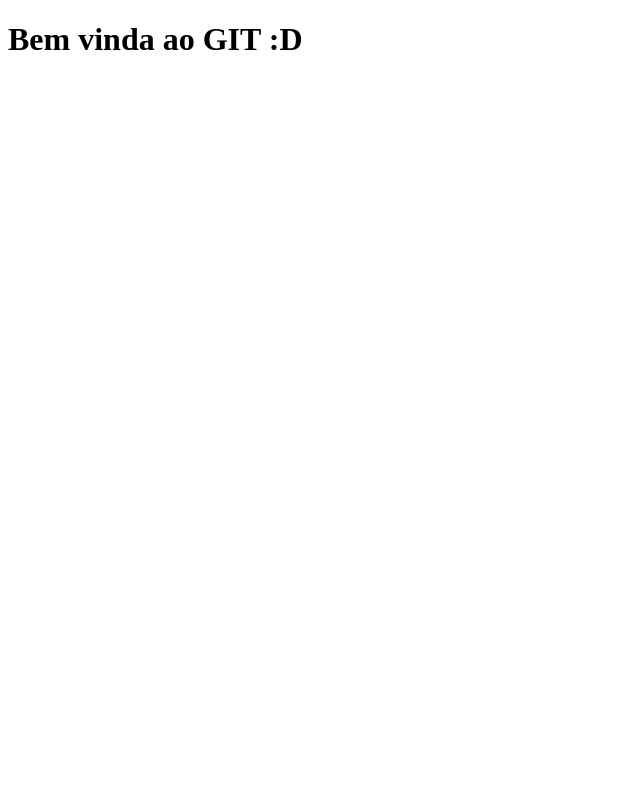
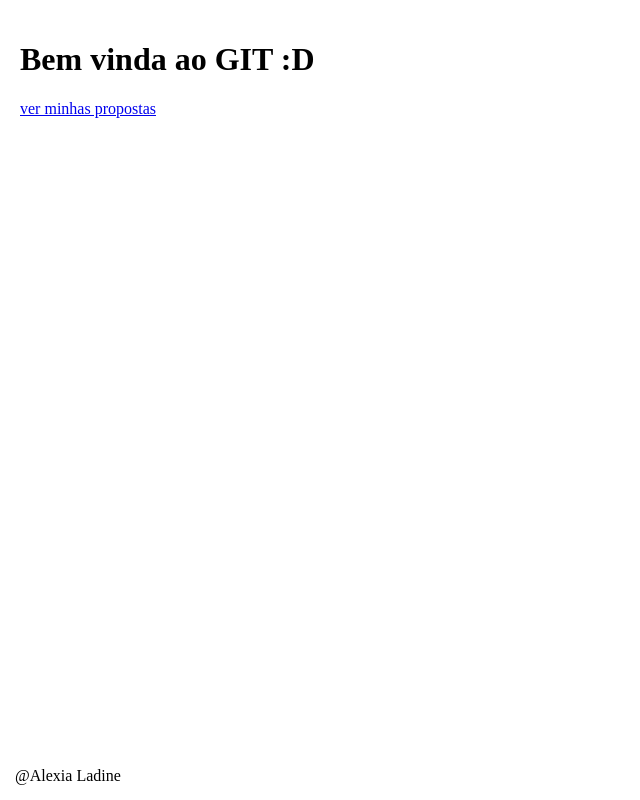
Before and after one commit to alexialadine/projeto, a plain HTML site: page index.html in a window 1280 px wide. Shown: the whole page, without its empty margins (0-640 px from the left). Drawn offline with Linux system fonts and the light colour scheme.

Commit message:
mudanças para a entrega 1

```diff
--- /dev/null
+++ b/estilo.css
@@ -0,0 +1,21 @@
+html,
+body {
+    margin: 0;
+    padding: 0;
+    height: 100%;
+}
+
+body {
+    display: flex;
+    flex-direction: column;
+    min-height: 100vh;
+}
+
+main {
+    flex: 1;
+    padding: 20px;
+}
+
+footer {
+    padding: 15px;
+}
--- a/index.html
+++ b/index.html
@@ -1,14 +1,20 @@
 <!DOCTYPE html>
-<html lang="en">
+<html lang="pt-br">
 
 <head>
     <meta charset="UTF-8">
     <meta name="viewport" content="width=device-width, initial-scale=1.0">
     <title>Teste</title>
+    <link rel="stylesheet" href="estilo.css">
 </head>
 
 <body>
-    <h1>Bem vinda ao GIT :D</h1>
+    <main>
+        <h1>Bem vinda ao GIT :D</h1>
+        <a href="proposta.txt" target="_blank">ver minhas propostas</a>
+    </main>
+    <footer>@Alexia Ladine</footer>
+    <script href="index.js"></script>
 </body>
 
 </html>
```
Also changed, not shown: index.js (added, +25 -0 lines), proposta.txt.
